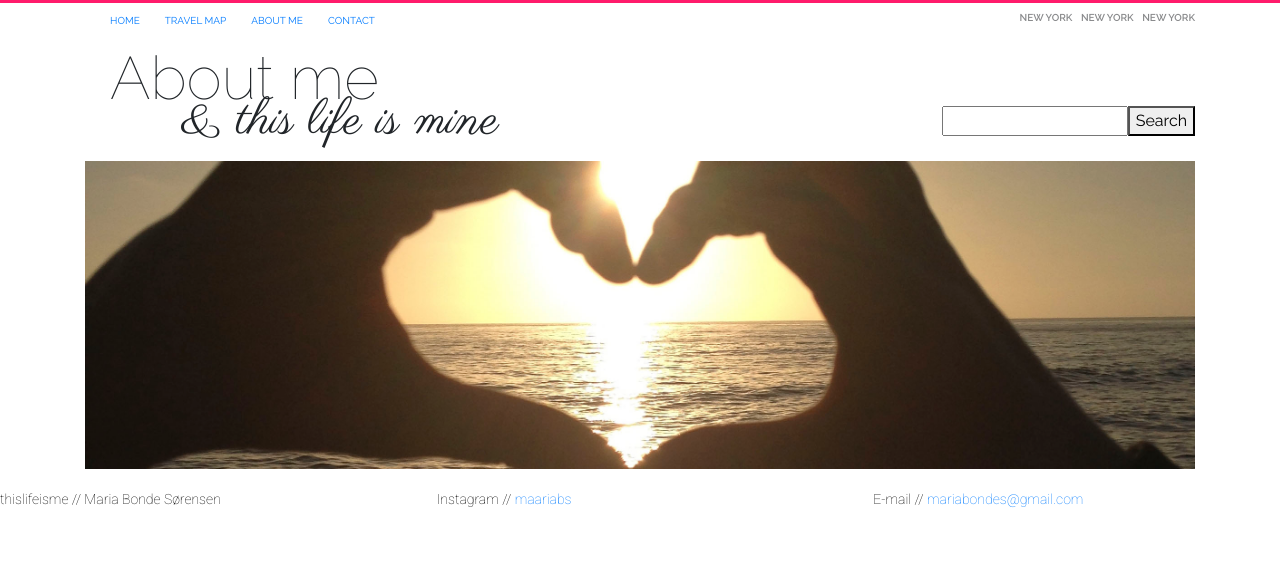
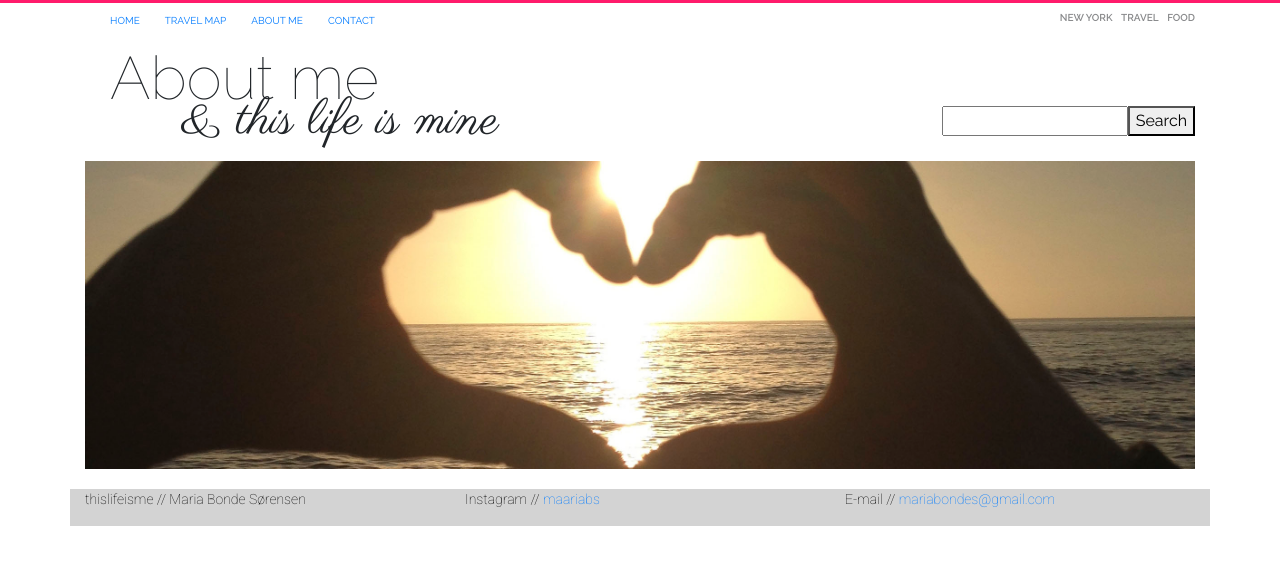
Before and after one commit to maariabs/maariabs.github.io, a plain HTML site: page aboutme.html in a window 1280 px wide. Drawn offline with nearby package versions, Linux system fonts and the light colour scheme.

Commit message:
Footer now implemented on all pages

```diff
--- a/aboutme.html
+++ b/aboutme.html
@@ -17,7 +17,7 @@
 
     <link href="https://fonts.googleapis.com/css?family=Parisienne|Raleway:100,100i,200,200i,300,300i,400,400i,500,500i,600,600i,700,700i,800,800i,900,900i|Roboto:100,100i,300,300i,400,400i,500,500i,700,700i,900,900i" rel="stylesheet">
 
-    <title>aboutme</title>
+    <title>about me</title>
   </head>
 
 <body>
@@ -43,8 +43,8 @@
          <nav>
             <ul class="topnav_cat">
             <li><a id="cat" href="travelmap.html">New York</a></li>
-            <li><a id="cat" href="aboutme.html">New York</a></li>
-            <li><a id="cat" href="contact.html">New York</a></li>
+            <li><a id="cat" href="aboutme.html">Travel</a></li>
+            <li><a id="cat" href="contact.html">Food</a></li>
         </ul>
         </nav>
         </div>
@@ -78,10 +78,8 @@
 
     <!-- MAIN CONTENT -->
 
-    <div class="container"></div>
-
-
     <!-- Footer -->
+    <div class="container containerfooter">
     <div class="footer">
         <div class="row">
             <div class="col col-footer">
```
Also changed, not shown: contact.html (+2 -1 lines), index.html (+1 -2 lines), travelmap.html (+2 -4 lines).
